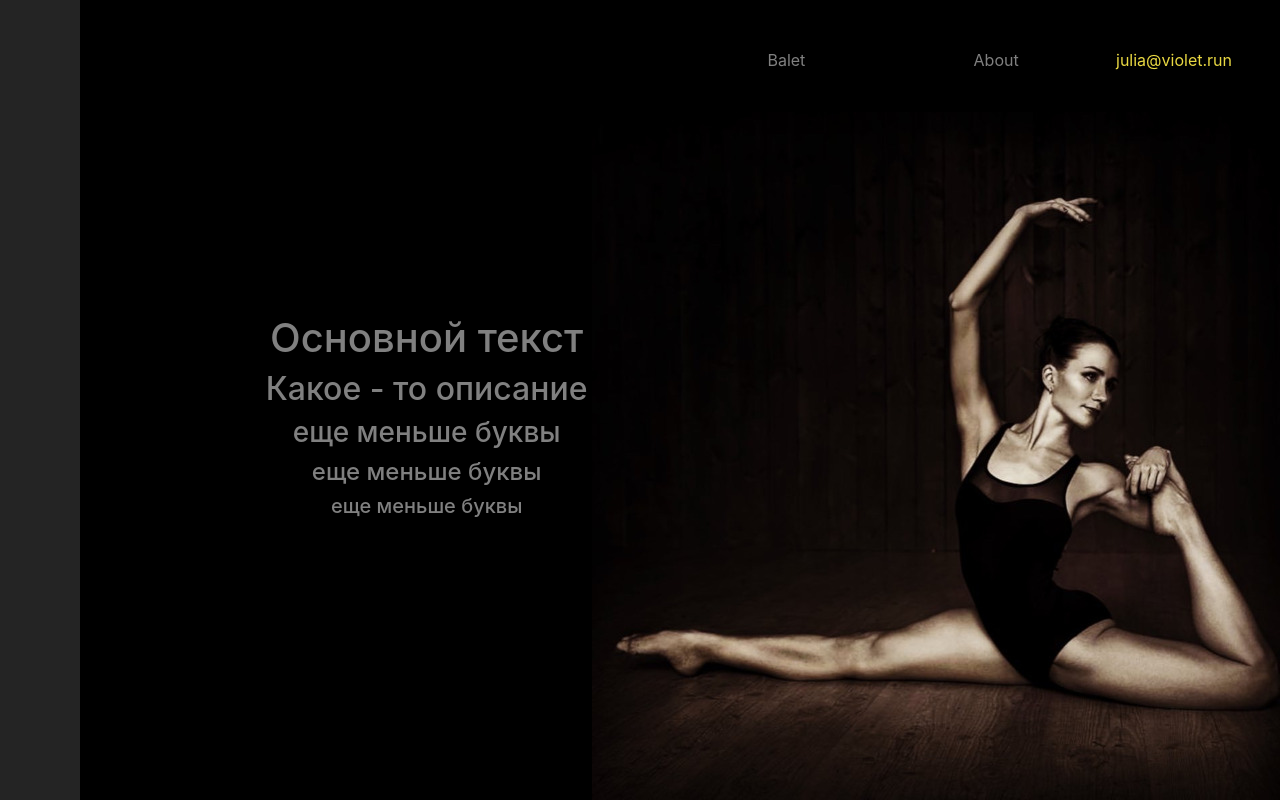
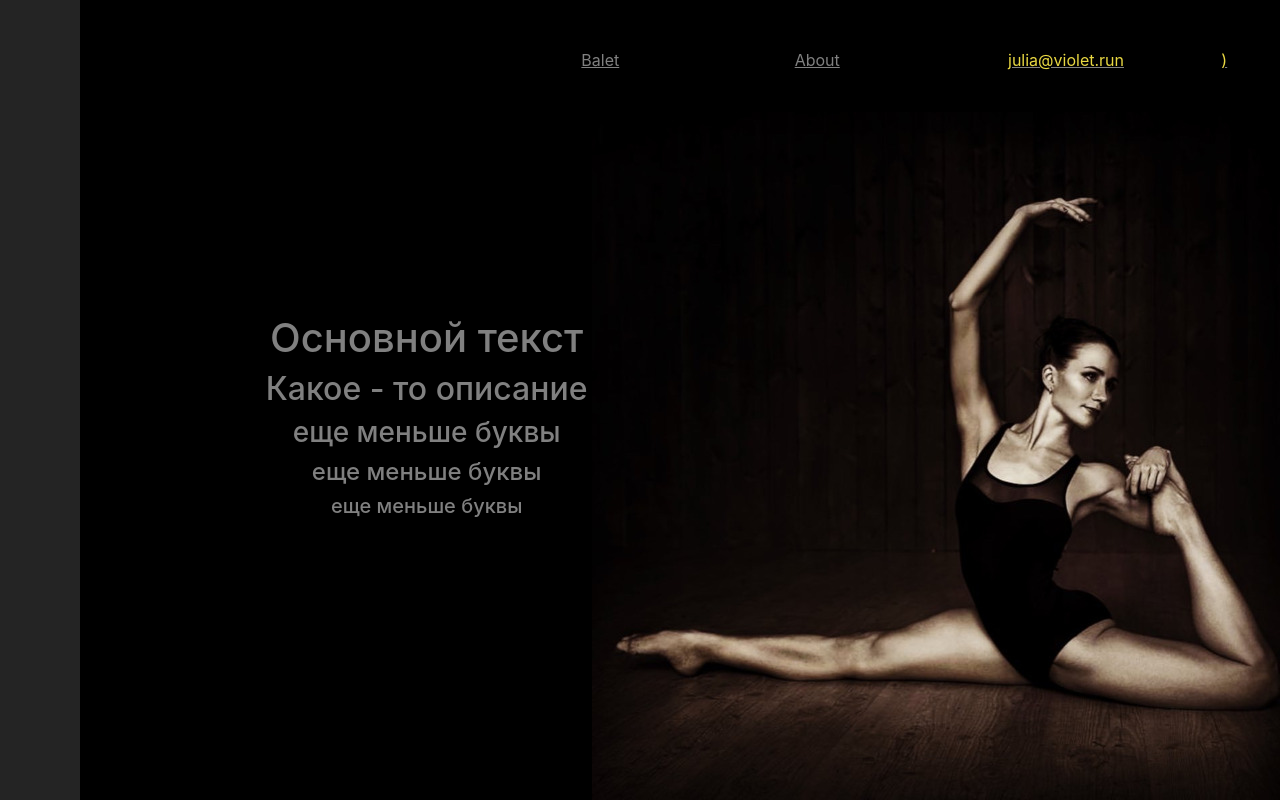
Before and after one commit to ox404fff/violet, a Vue app in the folder Frontend/: page / in a window 1280 px wide. Built offline with nearby package versions, Linux system fonts and the light colour scheme.

Commit message:
Dev bootstrap

```diff
--- a/Frontend/src/App.vue
+++ b/Frontend/src/App.vue
@@ -6,14 +6,17 @@
         <b-container fluid id="app" class="h-100">
             <b-row align-v="start" class="links">
                 <b-col/>
-                <b-col cols="2" align="right" class="p-5">
+                <b-col cols="2" class="p-5">
                     Balet
                 </b-col>
-                <b-col cols="2" align="right" class="p-5">
+                <b-col cols="2" class="p-5">
                     About
                 </b-col>
-                <b-col cols="2" align="right" class="p-5 e-mali">
+                <b-col cols="2" class="p-5 e-mali">
                     julia@violet.run
+                </b-col>
+                <b-col cols="1" class="p-5 e-mali">
+                    )
                 </b-col>
             </b-row>
             <b-row class="center" align-v="center">
@@ -55,13 +58,14 @@ export default {
     #app {
         min-width: 478px;
     }
+
     html, body {
         height: 100%;
     }
 
     body {
         background-color: #000000;
-    font-family: -apple-system,BlinkMacSystemFont,"Segoe UI",Roboto,"Helvetica Neue",Arial,sans-serif,"Apple Color Emoji","Segoe UI Emoji","Segoe UI Symbol";
+        font-family: -apple-system, BlinkMacSystemFont, "Segoe UI", Roboto, "Helvetica Neue", Arial, sans-serif, "Apple Color Emoji", "Segoe UI Emoji", "Segoe UI Symbol";
         font-size: 1rem;
         font-weight: 400;
         line-height: 1.5;
@@ -91,6 +95,10 @@ export default {
         background-repeat: no-repeat;
     }
 
+    .links {
+        text-decoration: underline;
+    }
+
     .e-mali {
         color: #e9d842;
     }
```
Lines whose indentation alone changed are shown as unchanged.
